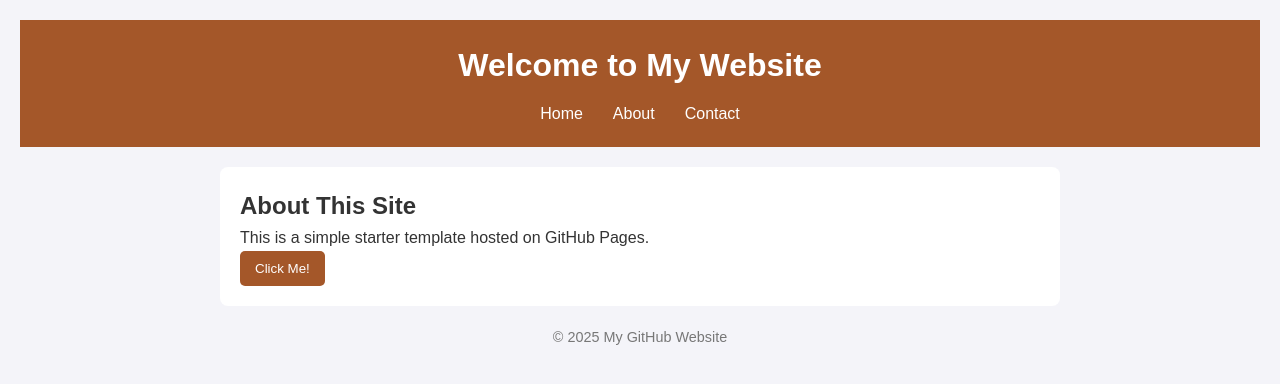
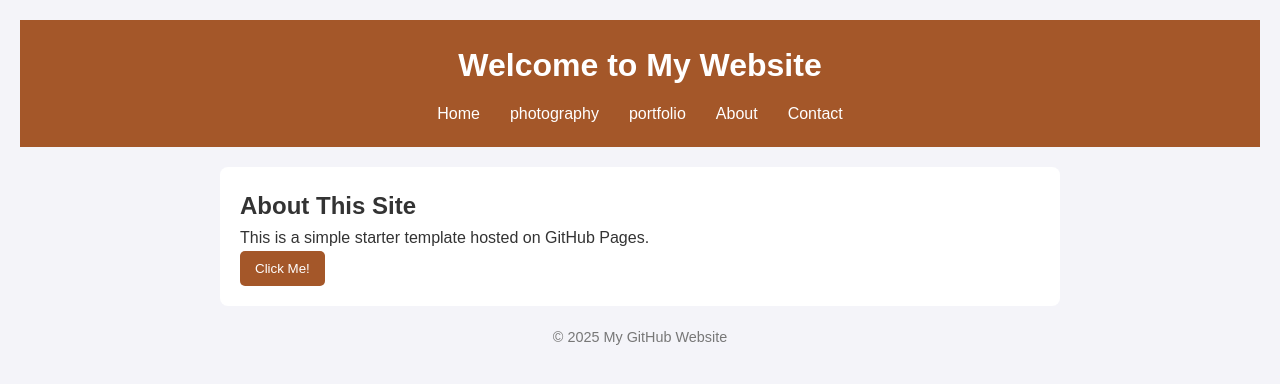
Before and after one commit to picansomichael/mikefolio, a plain HTML site: page index.html in a window 1280 px wide. Drawn offline with Linux system fonts and the light colour scheme.

Commit message:
Update index.html

```diff
--- a/index.html
+++ b/index.html
@@ -12,6 +12,8 @@
     <nav>
       <ul>
         <li><a href="#">Home</a></li>
+        <li><a href="photography.html">photography</a></li>
+        <li><a href="portfolio.html">portfolio</a></li>
         <li><a href="#">About</a></li>
         <li><a href="#">Contact</a></li>
       </ul>
```
